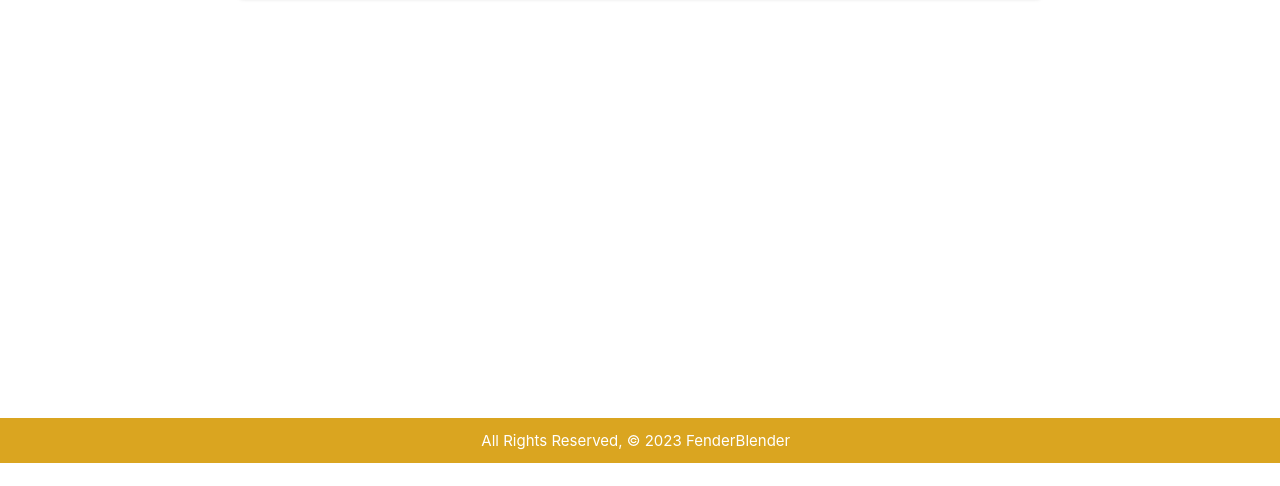
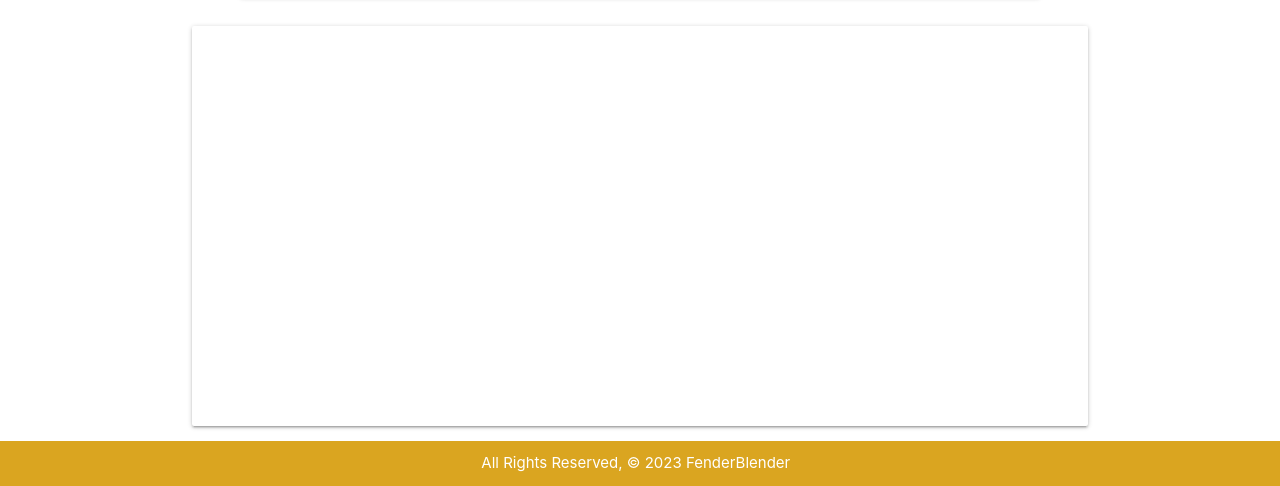
Before and after one commit to RielDreams/RenderRealms, a Django app: page / in a window 1280 px wide. Shown: the part 3115-3601 px from the top of the page. Before the commit the page ends 3578 px from the top, so only its background shows below. Run offline with Django 4.2, Linux system fonts and the light colour scheme; data that the repository does not hold is empty.

Commit message:
added carousel-slider and touched up the pages

```diff
--- a/main_app/templates/home.html
+++ b/main_app/templates/home.html
@@ -16,7 +16,7 @@
     <img src="https://i.imgur.com/We8uFVm.jpg" alt="" class='home card'>
 </div>
 
-<div class="carousel">
+<div class="carousel carousel-slider center card">
     {% for car in cars %}
     <a class="carousel-item" href="{% url 'car_detail' car.id %}"><img src="{{car.photo_url}}" alt=""/></a>
     {% endfor %}
```
